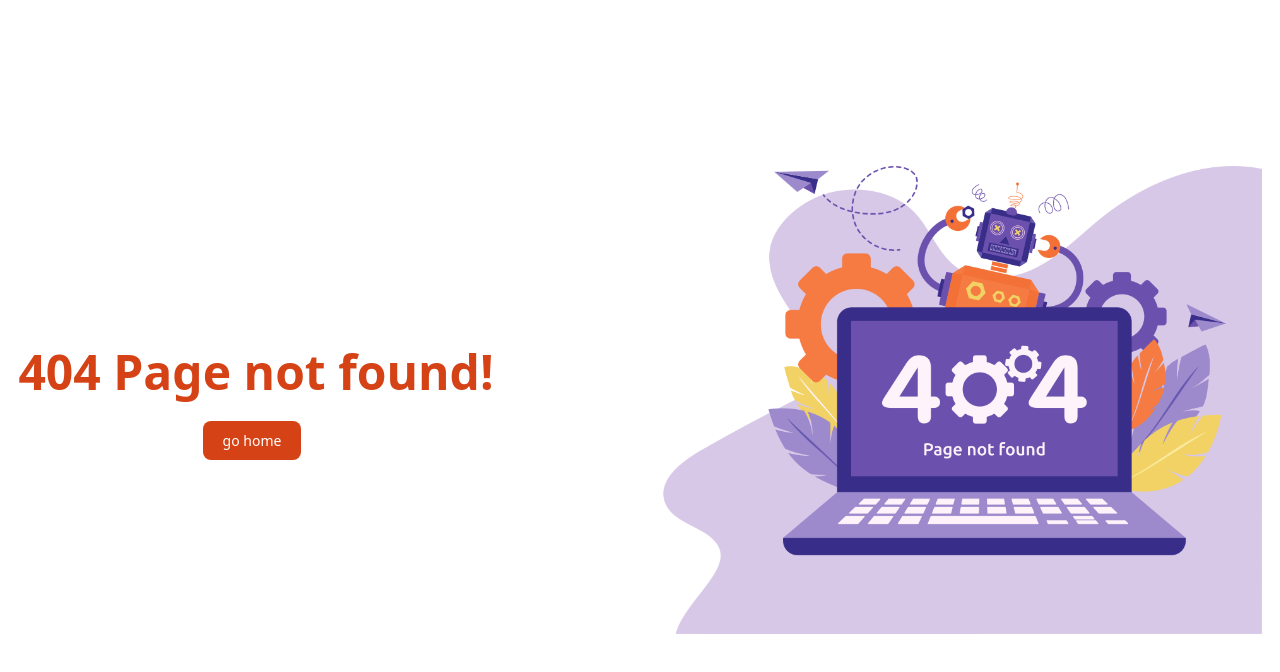
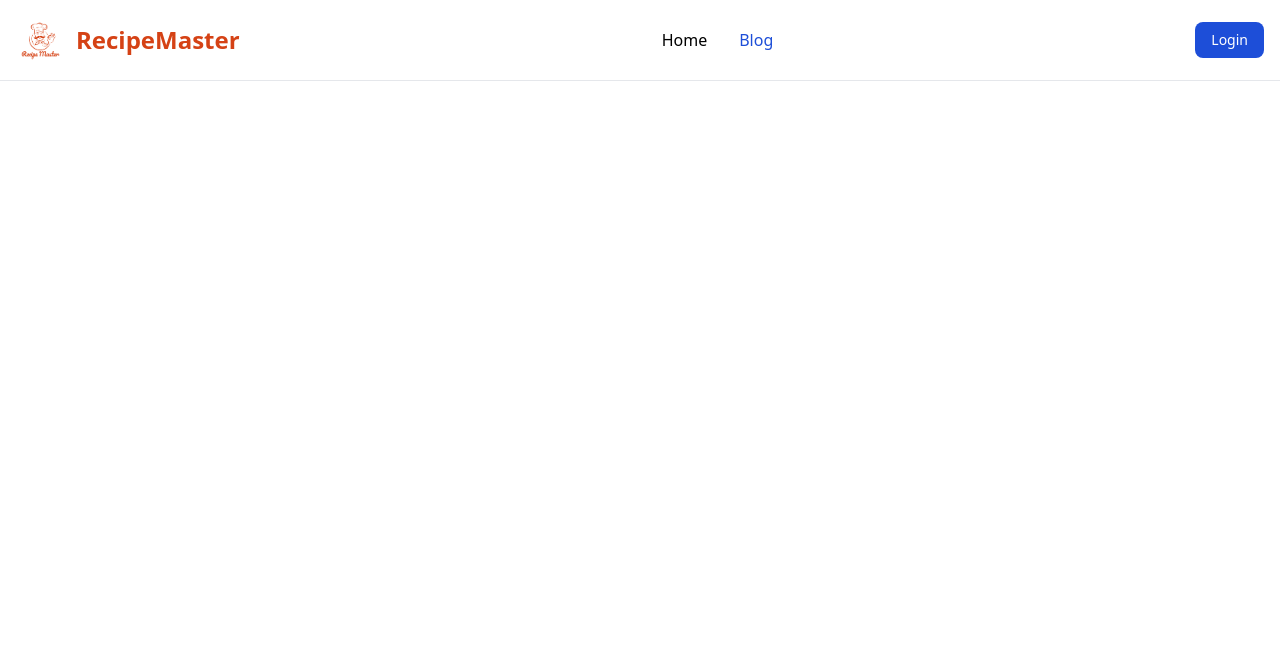
Before and after one commit to sheik-mostafizur/chef-recipe-hunter-client, a React (Vite) app: page /blog in a window 1280 px wide. Before the commit this address had no page. Shown: the top 672 px of the page. Built offline with nearby package versions, Linux system fonts and the light colour scheme.

Commit message:
add blog page

```diff
--- /dev/null
+++ b/src/pages/Blog.jsx
@@ -0,0 +1,12 @@
+import React from "react";
+import Navbar from "../components/Navbar";
+
+const Blog = () => {
+  return (
+    <div>
+      <Navbar />
+    </div>
+  );
+};
+
+export default Blog;
--- a/src/routes/Routes.jsx
+++ b/src/routes/Routes.jsx
@@ -1,6 +1,7 @@
 import {createBrowserRouter} from "react-router-dom";
 import Home from "../pages/Home";
 import ErrorPage from "../pages/ErrorPage";
+import Blog from "../pages/Blog";
 
 const router = createBrowserRouter([
   {
@@ -8,5 +9,9 @@ const router = createBrowserRouter([
     element: <Home />,
     errorElement: <ErrorPage />,
   },
+  {
+    path: "/blog",
+    element: <Blog />,
+  },
 ]);
 export default router;
```
